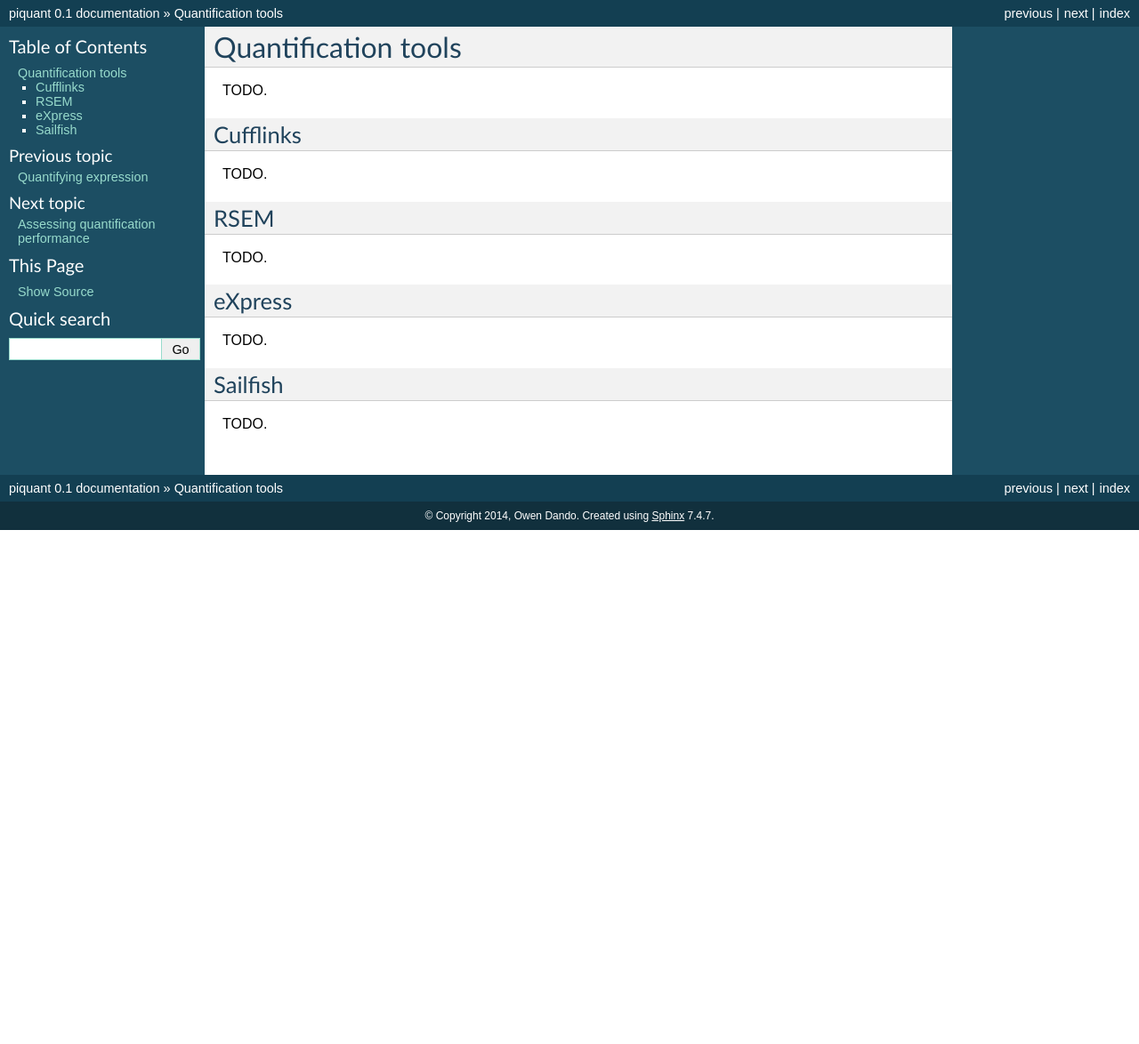
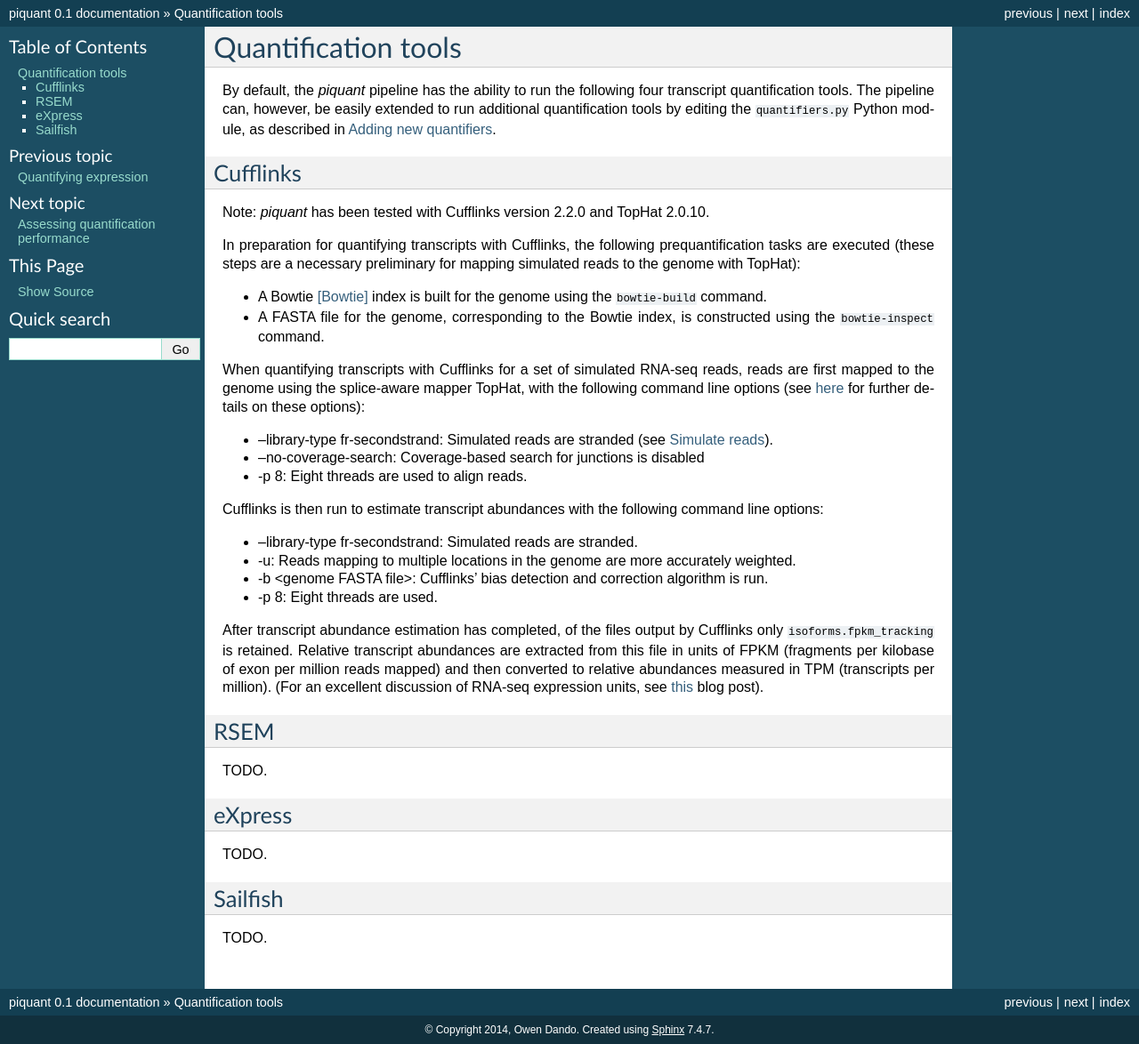
Before and after one commit to lweasel/piquant, a Sphinx documentation site: the page built from docs/quantifiers.rst, in a window 1280 px wide. Shown: the whole page at 89% size. Built offline with Sphinx 7.4.7, drawn with Linux system fonts in a browser that asks for light colours; before the commit the page ends 900 px from its top, so only the background shows below that.

Commit message:
Add section describing quantification by Cufflinks.

```diff
--- a/docs/extending.rst
+++ b/docs/extending.rst
@@ -2,6 +2,8 @@ Extending piquant
 =================
 
 TODO.
+
+.. _adding-new-quantifiers:
 
 Adding new quantifiers
 ----------------------
--- a/docs/quantifiers.rst
+++ b/docs/quantifiers.rst
@@ -1,12 +1,32 @@
 Quantification tools
 ====================
 
-TODO.
+By default, the *piquant* pipeline has the ability to run the following four transcript quantification tools. The pipeline can, however, be easily extended to run additional quantification tools by editing the ``quantifiers.py`` Python module, as described in :ref:`adding-new-quantifiers`.
 
 Cufflinks
 ---------
 
-TODO.
+Note: *piquant* has been tested with Cufflinks version 2.2.0 and TopHat 2.0.10.
+
+In preparation for quantifying transcripts with Cufflinks, the following prequantification tasks are executed (these steps are a necessary preliminary for mapping simulated reads to the genome with TopHat):
+
+* A Bowtie [Bowtie]_ index is built for the genome using the ``bowtie-build`` command.
+* A FASTA file for the genome, corresponding to the Bowtie index, is constructed using the ``bowtie-inspect`` command.
+
+When quantifying transcripts with Cufflinks for a set of simulated RNA-seq reads, reads are first mapped to the genome using the splice-aware mapper TopHat, with the following command line options (see `here <http://ccb.jhu.edu/software/tophat/manual.shtml>`_ for further details on these options):
+
+* --library-type fr-secondstrand: Simulated reads are stranded (see :ref:`simulate-reads`).
+* --no-coverage-search: Coverage-based search for junctions is disabled
+* -p 8: Eight threads are used to align reads.
+
+Cufflinks is then run to estimate transcript abundances with the following command line options:
+
+* --library-type fr-secondstrand: Simulated reads are stranded.
+* -u: Reads mapping to multiple locations in the genome are more accurately weighted.
+* -b <genome FASTA file>: Cufflinks' bias detection and correction algorithm is run.
+* -p 8: Eight threads are used.
+
+After transcript abundance estimation has completed, of the files output by Cufflinks only ``isoforms.fpkm_tracking`` is retained. Relative transcript abundances are extracted from this file in units of FPKM (fragments per kilobase of exon per million reads mapped) and then converted to relative abundances measured in TPM (transcripts per million). (For an excellent discussion of RNA-seq expression units, see `this <http://haroldpimentel.wordpress.com/2014/05/08/what-the-fpkm-a-review-rna-seq-expression-units/>`_ blog post).
 
 RSEM
 ----
--- a/docs/simulation.rst
+++ b/docs/simulation.rst
@@ -16,6 +16,8 @@ Calculate required number of reads
 ^^^^^^^^^^^^^^^^^^^^^^^^^^^^^^^^^^
 
 Given a particular read length and (approximate) desired sequencing depth, a certain number of reads will need to be simulated. This number is calculated by the support script ``calculate_reads_for_depth.py`` (see :ref:`calculate-reads-for-depth` for more details) and the FluxSimulator simulation parameters file  ``flux_simulator_simulation.par`` updated accordingly.
+
+.. _simulate-reads:
 
 Simulate reads
 ^^^^^^^^^^^^^^
```
